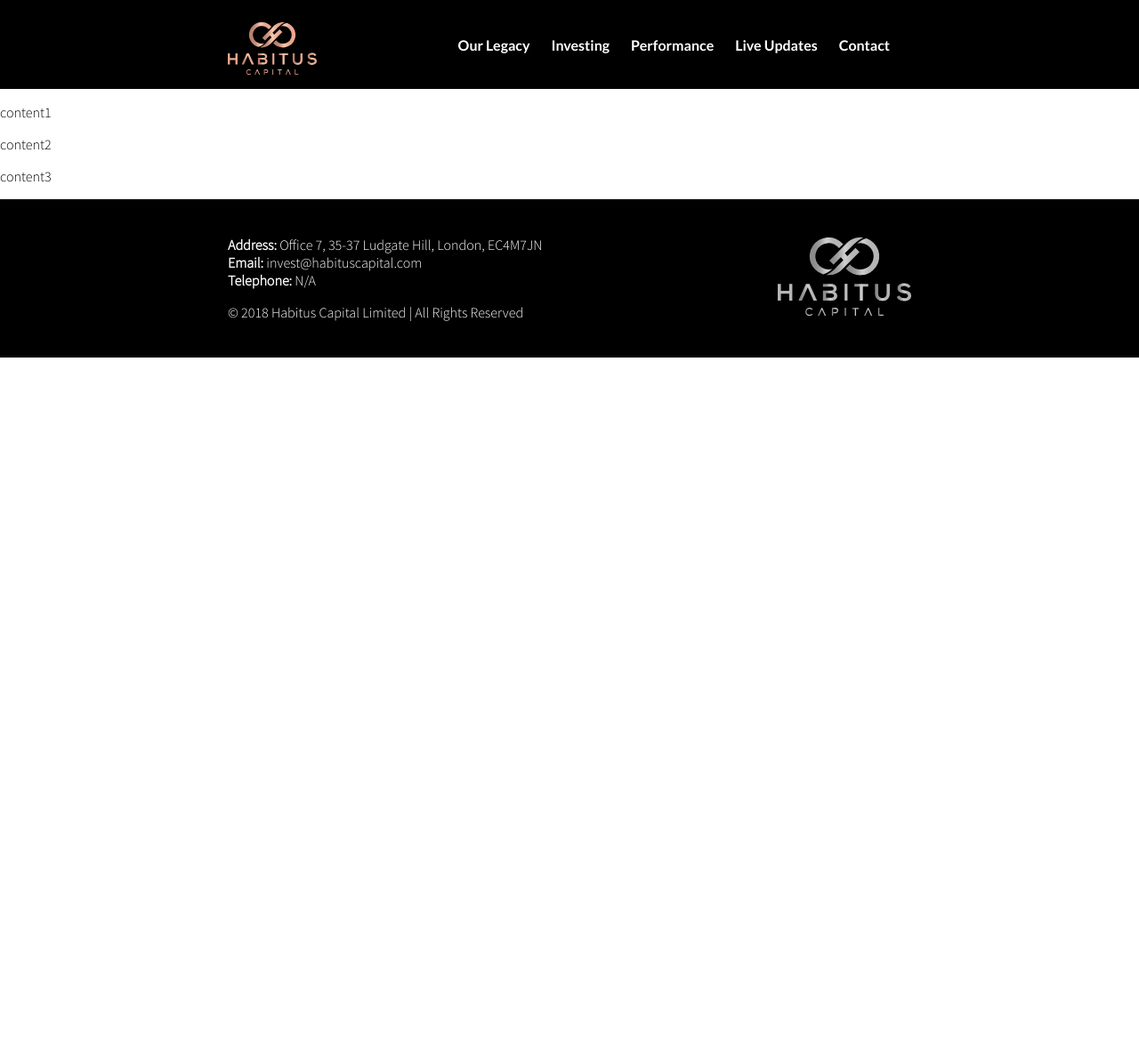
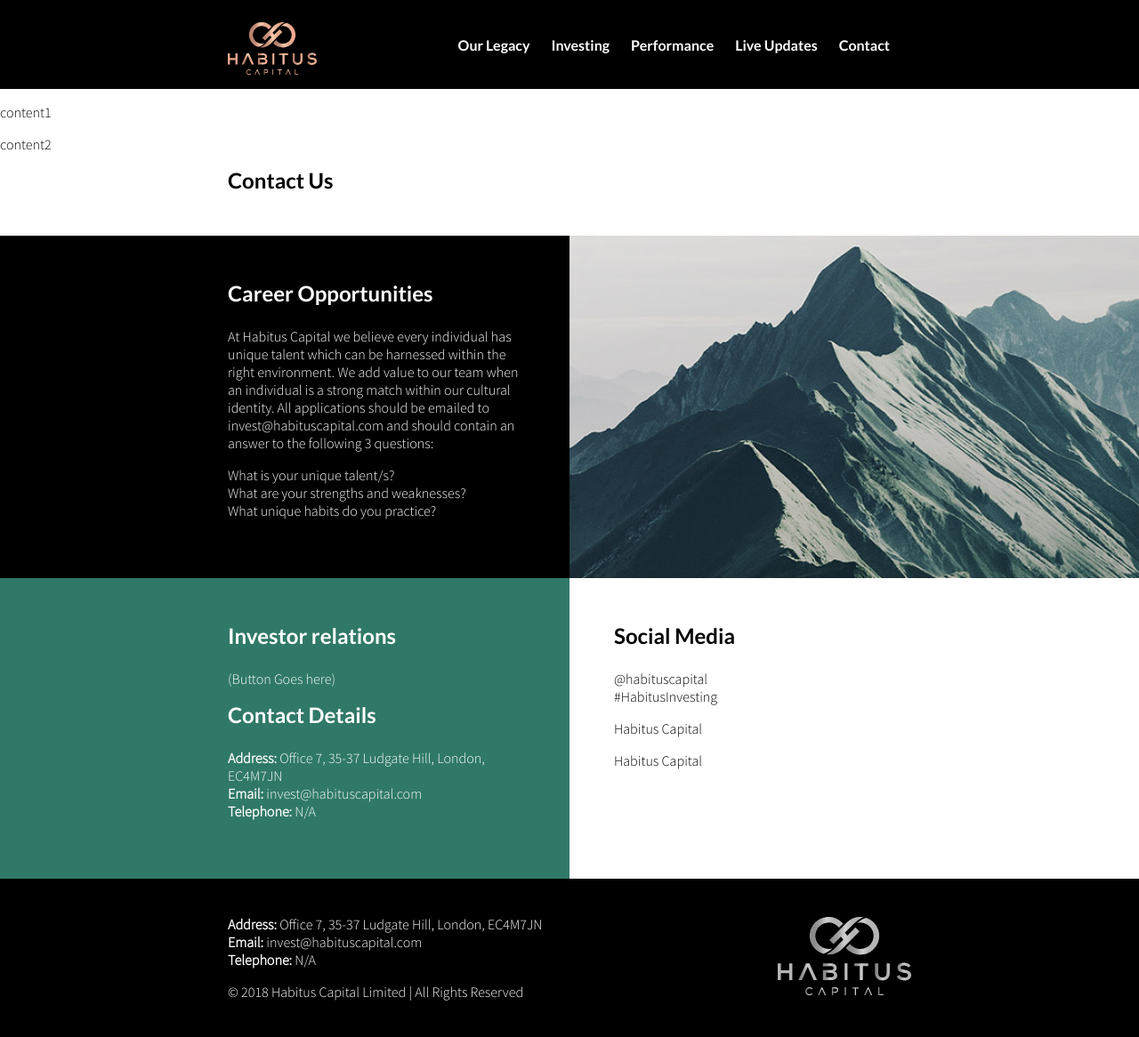
Before and after one commit to tyronwyt/Habitus-Capital, a Gatsby site: page / in a window 1280 px wide. Shown: the whole page at 89% size. Before the commit the page ends 800 px from the top, so only its background shows below. Built offline with nearby package versions, Linux system fonts and the light colour scheme; Gatsby itself is replaced by a stand-in of ours.

```diff
--- /dev/null
+++ b/src/components/contact.js
@@ -0,0 +1,56 @@
+import React from "react"
+
+import contactStyles from "./contact.module.scss"
+import mountains from "../assets/images/mountains_960x350.jpg"
+
+const Contact = () => (
+    <section className={contactStyles.contact}>
+        <h2 className={contactStyles.title}>Contact Us</h2>
+        <div className={contactStyles.row}>
+            <div className={`${contactStyles.block} ${contactStyles.black} ${contactStyles.left}`}>
+                <h3>Career Opportunities</h3>
+                <p>
+                    At Habitus Capital we believe every individual has unique talent which can be harnessed within the right environment.
+                    We add value to our team when an individual is a strong match within our cultural identity. All applications should be
+                    emailed to invest@habituscapital.com and should contain an answer to the following 3 questions:
+                </p>
+                <p>
+                    What is your unique talent/s?<br/>
+                    What are your strengths and weaknesses?<br/>
+                    What unique habits do you practice?
+                </p>
+            </div>
+            <div className={contactStyles.block} style={{background: "url(" + mountains + ")", backgroundSize: "cover", backgroundPosition: "center", backgroundRepeat: "none" }}>
+            </div>
+        </div>
+        <div className={contactStyles.row}>
+            <div className={`${contactStyles.block} ${contactStyles.left}`} style={{ background: "#307968", color: "#fff" }}>
+                <h3>Investor relations</h3>
+                <p>
+                     (Button Goes here)
+                </p>
+                <h3>Contact Details</h3>
+                <p>
+                    <strong>Address:</strong> Office 7, 35-37 Ludgate Hill, London, EC4M7JN <br/>
+                    <strong>Email:</strong> invest@habituscapital.com <br/>
+                    <strong>Telephone:</strong> N/A
+                </p>
+            </div>
+            <div className={`${contactStyles.block} ${contactStyles.right}`}>
+                <h3>Social Media</h3>
+                <p>
+                    @habituscapital<br/>
+                    #HabitusInvesting
+                </p>
+                <p>
+                    Habitus Capital
+                </p>
+                <p>
+                    Habitus Capital
+                </p>
+            </div>
+        </div>
+    </section>
+)
+
+export default Contact
--- /dev/null
+++ b/src/components/contact.module.scss
@@ -0,0 +1,56 @@
+.contact {
+    width: 100%;
+    margin: 0 auto;
+}
+
+.title {
+    margin: 0 auto 2em auto;
+}
+
+.row {
+    display: flex;
+    flex-wrap: wrap;
+}
+
+.block {
+    flex-basis: 100%;
+    padding: 50px;
+    box-sizing: border-box;
+    min-height: 300px;
+}
+
+.block.black {
+    background: #000;
+    color: #fff;
+}
+
+@media (min-width: 768px) {
+    .title {
+        max-width: 80%;
+    }
+    .block {
+        flex-basis: 50%;
+    }
+
+    .block.left {
+        padding-left: 10%;
+    }
+
+    .block.right {
+        padding-right: 10%;
+    }
+}
+
+@media (min-width: 1200px) {
+    .title {
+        max-width: 60%;
+    }
+    .block.left {
+        padding-left: 20%;
+    }
+
+    .block.right {
+        padding-right: 20%;
+    }
+
+}
--- a/src/pages/index.js
+++ b/src/pages/index.js
@@ -1,12 +1,13 @@
 import React from "react"
 
 import Layout from "../components/layout"
+import Contact from "../components/contact"
 
 const IndexPage = () => (
     <Layout>
         <p>content1</p>
         <p>content2</p>
-        <p>content3</p>
+        <Contact />
     </Layout>
 )
 
--- a/src/styles/global.css
+++ b/src/styles/global.css
@@ -4,9 +4,15 @@
     margin: 0;
     padding: 0;
     font-family: 'Source Sans Pro', sans-serif;
+    font-weight: 300;
 }
 
 h1,h2,h3,h4,h5,h6 {
     margin-top: 0;
     font-family: 'Lato', sans-serif;
+    font-weight: 700;
 }
+
+h2, h3 {
+    font-size: 1.5em;
+}
```
Also changed, not shown: src/assets/images/mountains_960x350.jpg (added), 2 other files.
